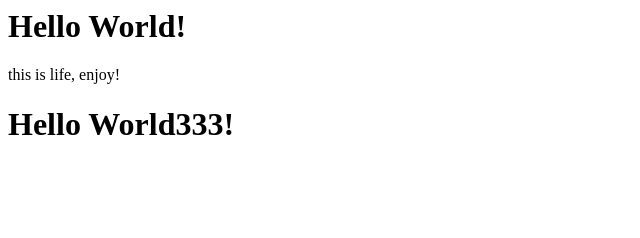
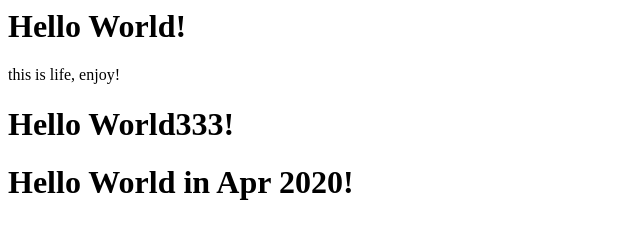
Before and after one commit to nayakwadi/SriBuchalkaGitHubMasterClass, a plain HTML site: page index.html in a window 1280 px wide. Shown: the whole page, without its empty margins (0-640 px from the left). Drawn offline with Linux system fonts and the light colour scheme.

Commit message:
making a change in git directly
don't do this ever

```diff
--- a/index.html
+++ b/index.html
@@ -5,3 +5,5 @@
 </div>
 
 <h1>Hello World333!</h1>
+
+<h1>Hello World in Apr 2020!</h1>
```
